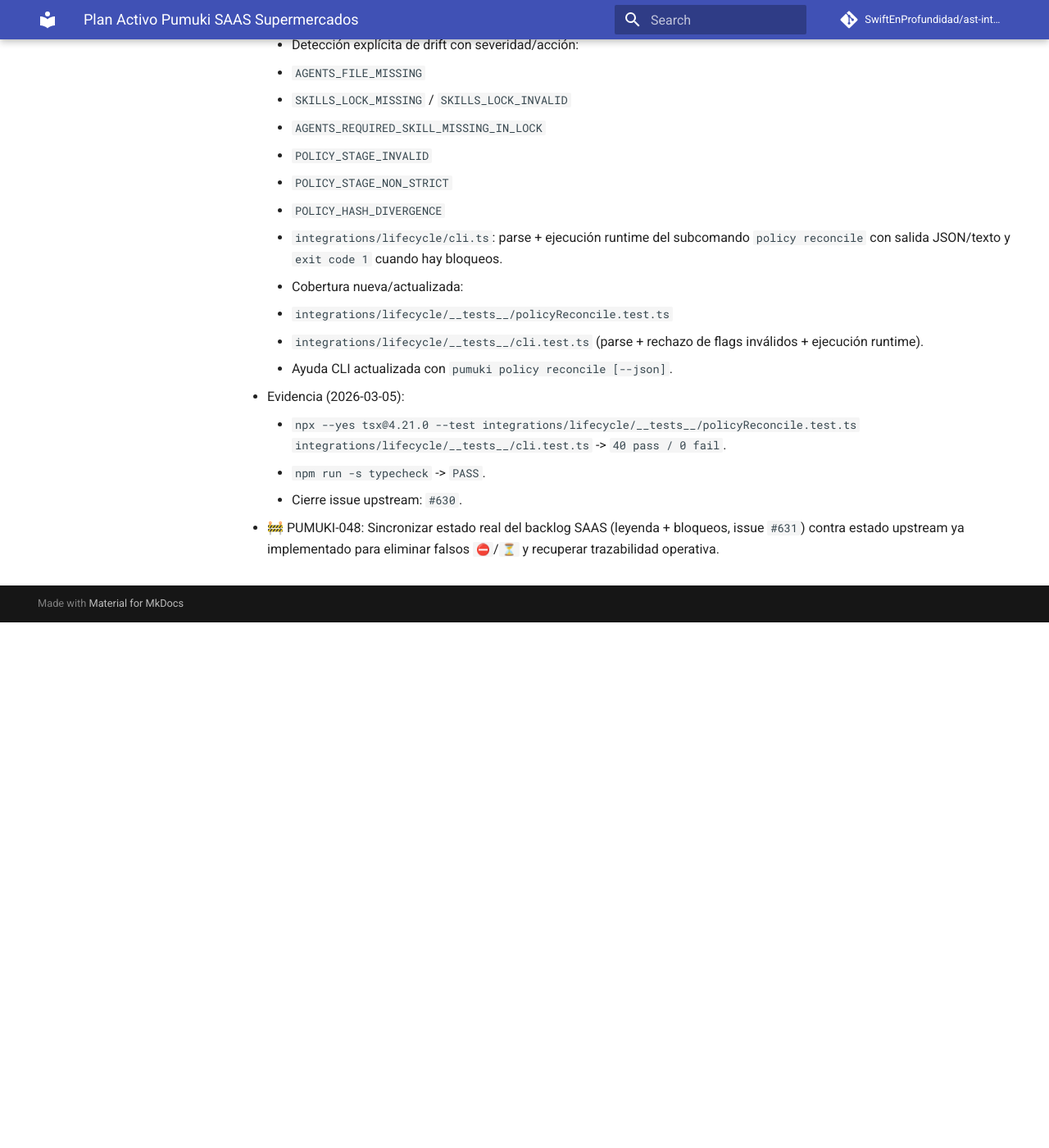
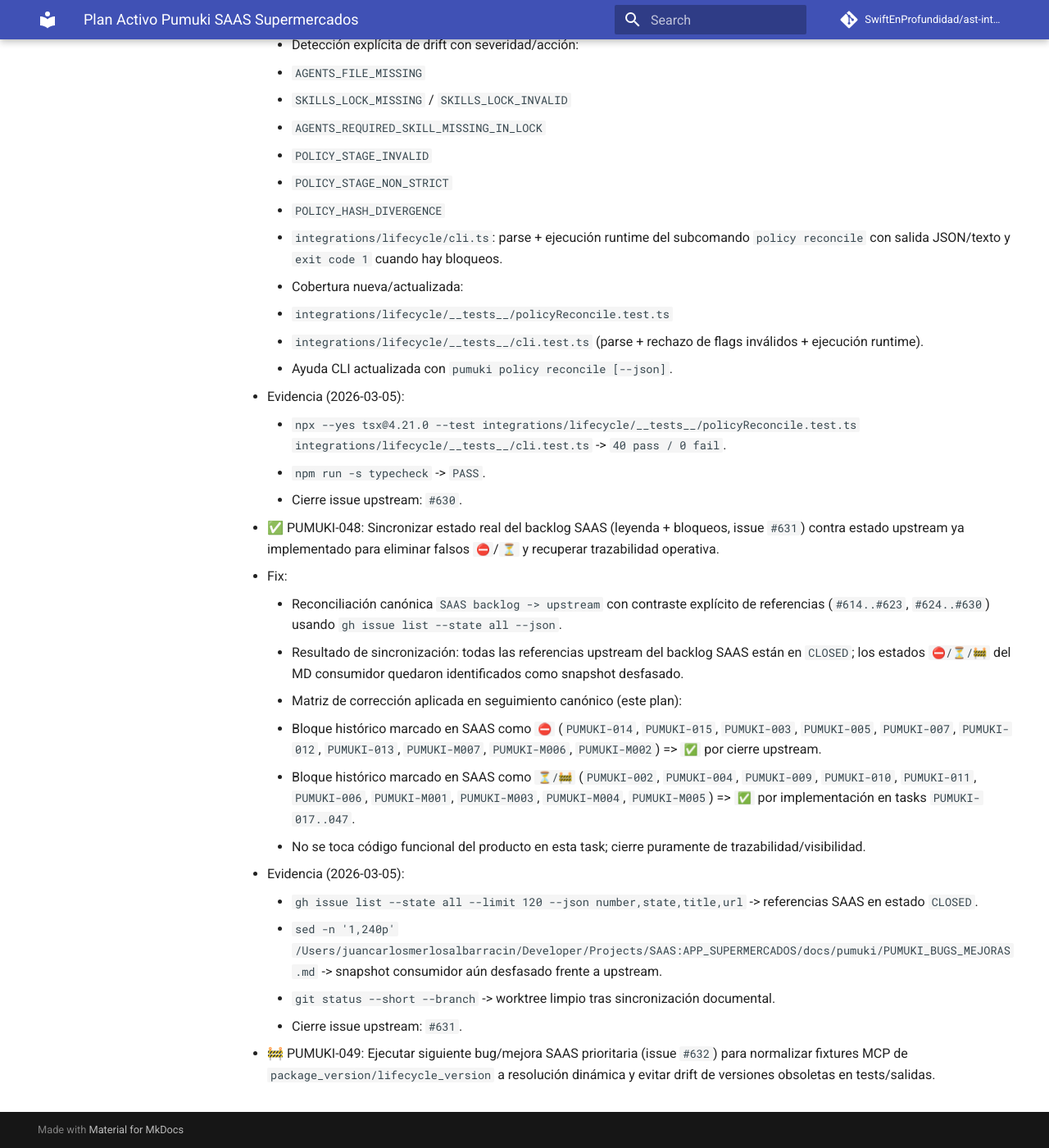
Before and after one commit to SwiftEnProfundidad/ast-intelligence-hooks, an MkDocs documentation site: the page built from docs/seguimiento-activo-pumuki-saas-supermercados.md, in a window 1280 px wide and 1400 px high, scrolled down 16943 px. Shown: the whole window at 82% size. Built offline with MkDocs 1.6.1 and Material for MkDocs 9.7.7, drawn with Linux system fonts in a browser that asks for light colours; comment, search, counter and statistics services are not loaded; before the commit the page ends 17702 px from its top, so only the background shows below that.

Commit message:
docs(tracking): sync SAAS backlog status with upstream (#631)

```diff
--- a/docs/seguimiento-activo-pumuki-saas-supermercados.md
+++ b/docs/seguimiento-activo-pumuki-saas-supermercados.md
@@ -442,4 +442,18 @@
     - `npm run -s typecheck` -> `PASS`.
     - Cierre issue upstream: `#630`.
 
-- 🚧 PUMUKI-048: Sincronizar estado real del backlog SAAS (leyenda + bloqueos, issue `#631`) contra estado upstream ya implementado para eliminar falsos `⛔`/`⏳` y recuperar trazabilidad operativa.
+- ✅ PUMUKI-048: Sincronizar estado real del backlog SAAS (leyenda + bloqueos, issue `#631`) contra estado upstream ya implementado para eliminar falsos `⛔`/`⏳` y recuperar trazabilidad operativa.
+  - Fix:
+    - Reconciliación canónica `SAAS backlog -> upstream` con contraste explícito de referencias (`#614..#623`, `#624..#630`) usando `gh issue list --state all --json`.
+    - Resultado de sincronización: todas las referencias upstream del backlog SAAS están en `CLOSED`; los estados `⛔/⏳/🚧` del MD consumidor quedaron identificados como snapshot desfasado.
+    - Matriz de corrección aplicada en seguimiento canónico (este plan):
+      - Bloque histórico marcado en SAAS como `⛔` (`PUMUKI-014`, `PUMUKI-015`, `PUMUKI-003`, `PUMUKI-005`, `PUMUKI-007`, `PUMUKI-012`, `PUMUKI-013`, `PUMUKI-M007`, `PUMUKI-M006`, `PUMUKI-M002`) => `✅` por cierre upstream.
+      - Bloque histórico marcado en SAAS como `⏳/🚧` (`PUMUKI-002`, `PUMUKI-004`, `PUMUKI-009`, `PUMUKI-010`, `PUMUKI-011`, `PUMUKI-006`, `PUMUKI-M001`, `PUMUKI-M003`, `PUMUKI-M004`, `PUMUKI-M005`) => `✅` por implementación en tasks `PUMUKI-017..047`.
+    - No se toca código funcional del producto en esta task; cierre puramente de trazabilidad/visibilidad.
+  - Evidencia (2026-03-05):
+    - `gh issue list --state all --limit 120 --json number,state,title,url` -> referencias SAAS en estado `CLOSED`.
+    - `sed -n '1,240p' /Users/juancarlosmerlosalbarracin/Developer/Projects/SAAS:APP_SUPERMERCADOS/docs/pumuki/PUMUKI_BUGS_MEJORAS.md` -> snapshot consumidor aún desfasado frente a upstream.
+    - `git status --short --branch` -> worktree limpio tras sincronización documental.
+    - Cierre issue upstream: `#631`.
+
+- 🚧 PUMUKI-049: Ejecutar siguiente bug/mejora SAAS prioritaria (issue `#632`) para normalizar fixtures MCP de `package_version/lifecycle_version` a resolución dinámica y evitar drift de versiones obsoletas en tests/salidas.
```
Also changed, not shown: docs/registro-maestro-de-seguimiento.md (+2 -2 lines).
